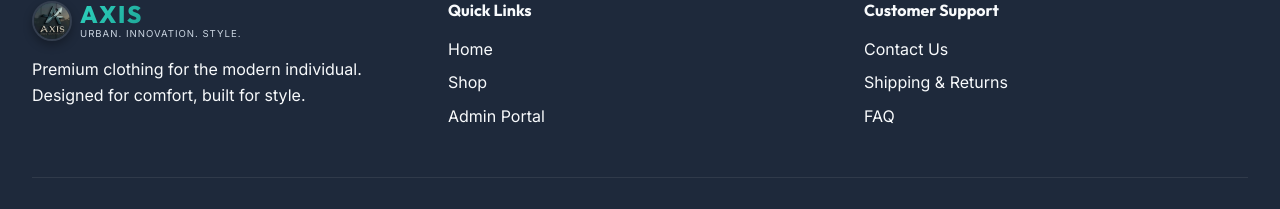
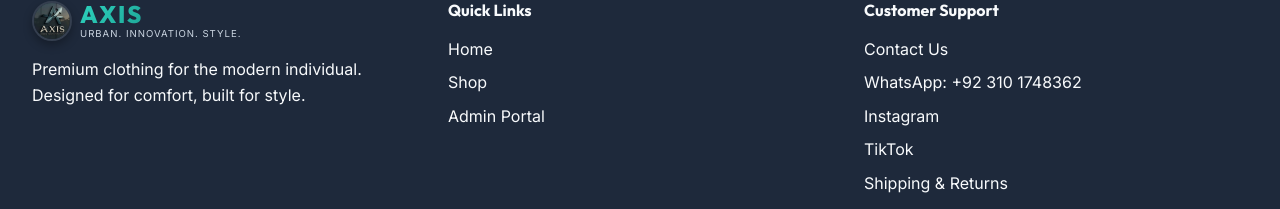
Before and after one commit to cheemanomi797/Axis-Wear, a React app in the folder Frontend/: page / in a window 1280 px wide. Shown: the part 2695-2904 px from the top of the page. Built offline with nearby package versions, Linux system fonts and the light colour scheme; no server answers; the HTML template or start-up script is replaced by a standard one.

Commit message:
Update Footer.jsx

```diff
--- a/Frontend/src/components/Footer.jsx
+++ b/Frontend/src/components/Footer.jsx
@@ -27,6 +27,10 @@ const Footer = () => {
             <h4 style={{ marginBottom: '1rem' }}>Customer Support</h4>
             <div style={{ display: 'flex', flexDirection: 'column', gap: '0.5rem' }}>
               <span className="text-secondary">Contact Us</span>
+              <a href="https://wa.me/923101748362" target="_blank" rel="noreferrer" className="text-secondary hover:text-primary">WhatsApp: +92 310 1748362</a>
+              <a href="https://www.instagram.com/yourprofile" target="_blank" rel="noreferrer" className="text-secondary hover:text-primary">Instagram</a>
+              <a href="https://www.tiktok.com/@yourprofile" target="_blank" rel="noreferrer" className="text-secondary hover:text-primary">TikTok</a>
+
               <span className="text-secondary">Shipping & Returns</span>
               <span className="text-secondary">FAQ</span>
             </div>
```
